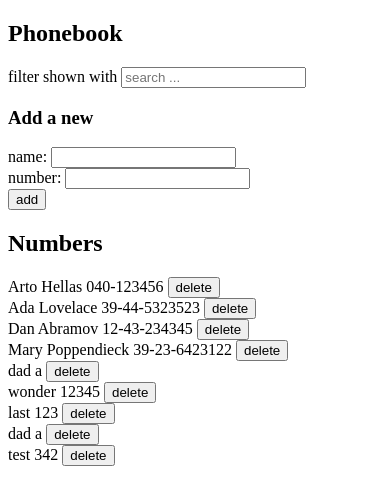
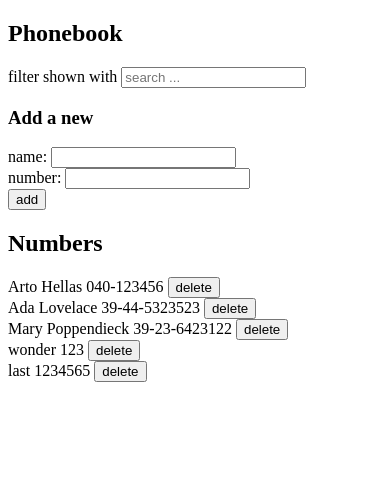
Before and after one commit to deehood/helsinki-fullstack, a React (Create React App) app in the folder part2/phonebook/: page / in a window 390 px wide. Shown: the top 504 px of the page. Built offline with nearby package versions, Linux system fonts and the light colour scheme; data requests are answered from the project's data file.

Commit message:
2.18*: Phonebook step10

```diff
--- a/part2/phonebook/db.json
+++ b/part2/phonebook/db.json
@@ -11,39 +11,19 @@
       "id": 2
     },
     {
-      "name": "Dan Abramov",
-      "number": "12-43-234345",
-      "id": 3
-    },
-    {
       "name": "Mary Poppendieck",
       "number": "39-23-6423122",
       "id": 4
     },
     {
-      "name": "dad",
-      "number": "a",
-      "id": 17
-    },
-    {
       "name": "wonder",
-      "number": "12345",
+      "number": "123",
       "id": 21
     },
     {
       "name": "last",
-      "number": "123",
-      "id": 23
-    },
-    {
-      "name": "dad a",
-      "number": "",
-      "id": 24
-    },
-    {
-      "name": "test",
-      "number": "342",
-      "id": 25
+      "number": "1234565",
+      "id": 28
     }
   ]
 }
--- a/part2/phonebook/src/App.js
+++ b/part2/phonebook/src/App.js
@@ -38,19 +38,39 @@ const App = () => {
     event.preventDefault();
 
     const personObj = {
-      name: newName,
-      number: newNumber,
+      name: newName.trim(),
+      number: newNumber.trim(),
     };
+    //  if name already in db return index
+    const index = persons.findIndex((x) => x.name === personObj.name);
 
-    if (persons.some((x) => x.name === personObj.name))
-      alert(`${personObj.name} is already added to the phonebook`);
-    else
-      personService.create(personObj).then((returnedPerson) => {
-        setPersons(persons.concat(personObj));
-      });
+    if (index === -1) {
+      // Person not found - create new record
+      personService
+        .create(personObj)
+        .then((returnedPerson) => setPersons(persons.concat(personObj)));
+      setNewName("");
+      setNewNumber("");
+    } else {
+      console.log(index);
+      console.log(persons[index].id, persons[index].name);
+      // modal to update record
+      const confirmed =
+        window.confirm(
+          `${personObj.name} is already added to the phonebook. Update the old number ?`
+        ) &&
+        personService.update(persons[index].id, personObj).then((response) => {
+          console.log(response);
+          const temp = [...persons];
+          temp[index].number = personObj.number;
+          setPersons(temp);
+        });
 
-    setNewName("");
-    setNewNumber("");
+      if (confirmed) {
+        setNewName("");
+        setNewNumber("");
+      }
+    }
   };
 
   return (
--- a/part2/phonebook/src/services/persons.js
+++ b/part2/phonebook/src/services/persons.js
@@ -16,9 +16,16 @@ const remove = (id) => {
   return request.then((response) => response.data);
 };
 
+const update = (id, newObject) => {
+  const request = axios.put(`${baseUrl}/${id}`, newObject);
+  return request.then((response) => response.data);
+};
+
 // eslint-disable-next-line import/no-anonymous-default-export
 export default {
   getAll: getAll,
   create: create,
   remove: remove,
+  update,
+  update,
 };
```
